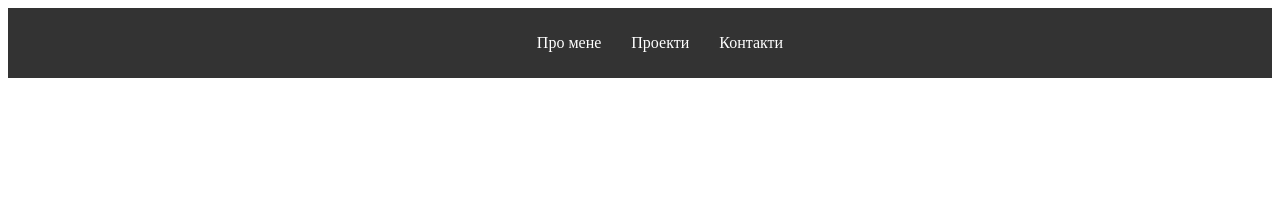
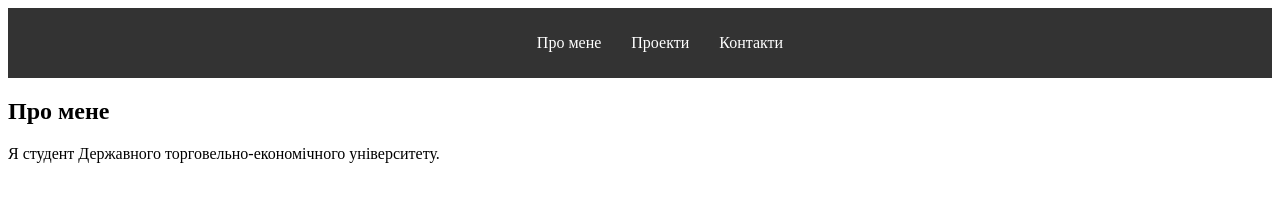
Before and after one commit to starfork1/portfolio, a plain HTML site: page index.html in a window 1280 px wide. Drawn offline with Linux system fonts and the light colour scheme.

Commit message:
feat(content): проміжні зміни перед переключенням гілки

```diff
--- a/index.html
+++ b/index.html
@@ -17,3 +17,9 @@
     </ul>
   </nav>
 </header>
+<main>
+    <section id="about-me">
+        <h2>Про мене</h2>
+        <p>Я студент Державного торговельно-економічного університету.</p>
+    </section>
+</main>
```
